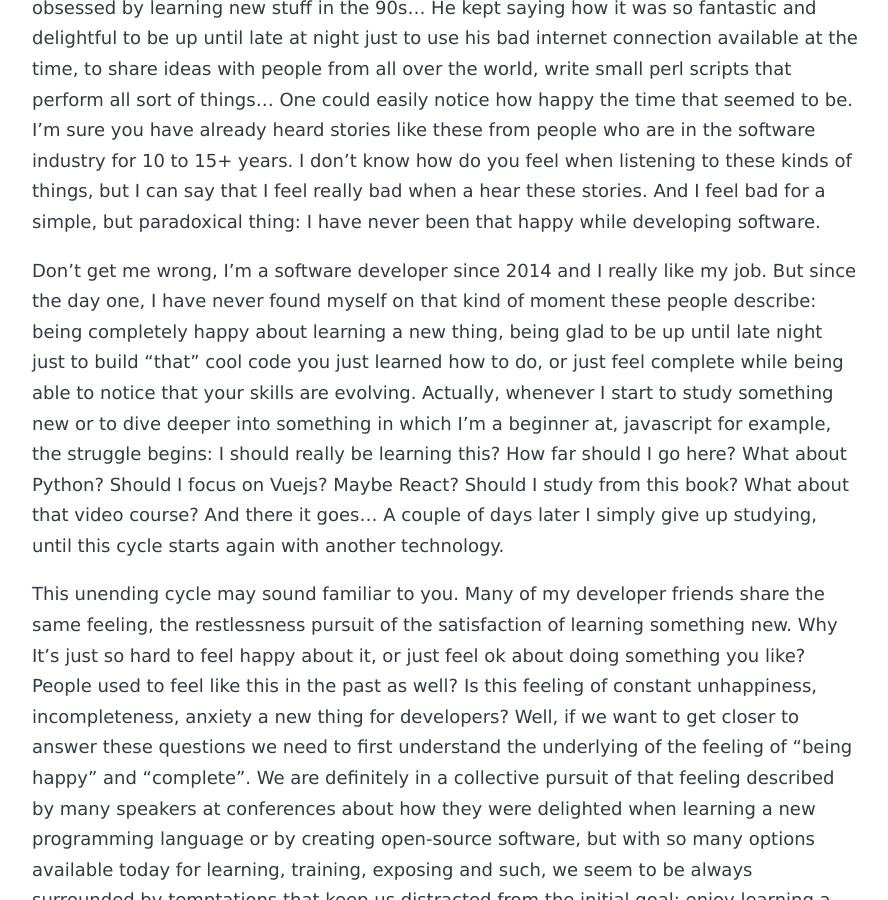
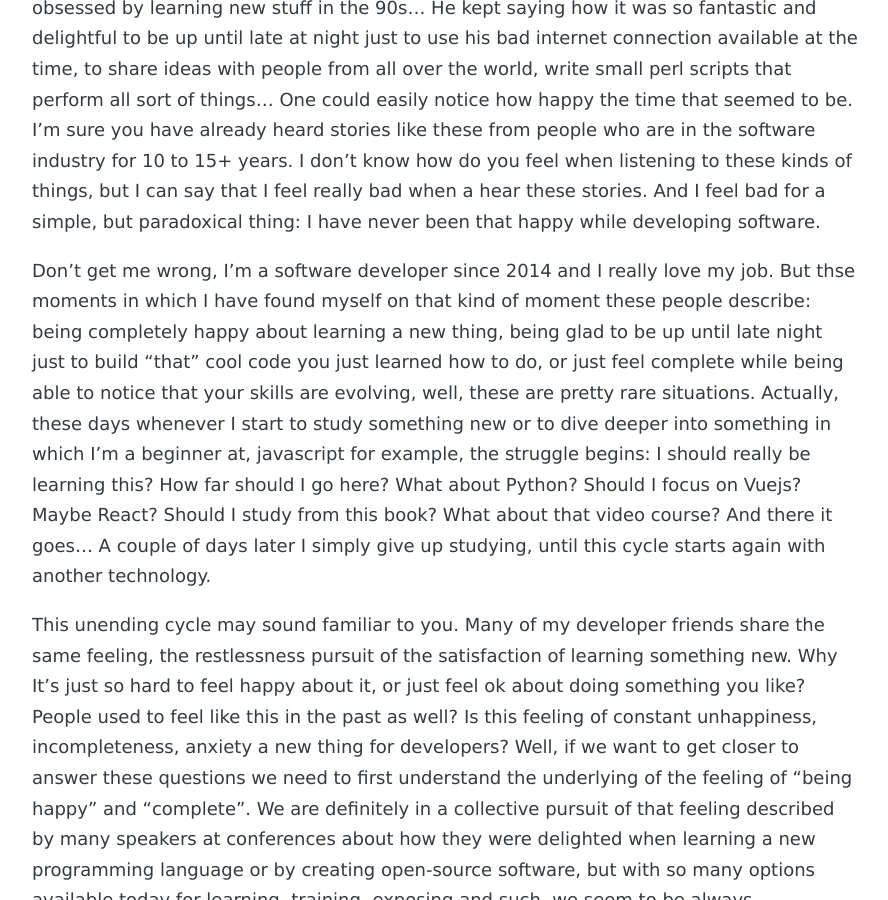
Before and after one commit to andreybleme/andreybleme.github.io, a Jekyll site: the page built from _posts/2020-02-08-the-joy-of-learning-new-stuff-has-been-stolen.markdown, in a window 1280 px wide and 900 px high, scrolled down 360 px. Shown: the whole window, without its empty margins (194-1082 px from the left). Built offline with Jekyll 4.4.1, drawn with Linux system fonts in a browser that asks for light colours; nearby versions of some CDN libraries; some web fonts are replaced; comment, search, counter and statistics services are not loaded.

Commit message:
Update post

```diff
--- a/_posts/2020-02-08-the-joy-of-learning-new-stuff-has-been-stolen.markdown
+++ b/_posts/2020-02-08-the-joy-of-learning-new-stuff-has-been-stolen.markdown
@@ -10,7 +10,7 @@ share: true
 
 I have recently watched a talk from a guy that started his lecture reminding how he was so obsessed by learning new stuff in the 90s… He kept saying how it was so fantastic and delightful to be up until late at night just to use his bad internet connection available at the time, to share ideas with people from all over the world, write small perl scripts that perform all sort of things… One could easily notice how happy the time that seemed to be. I’m sure you have already heard stories like these from people who are in the software industry for 10 to 15+ years. I don’t know how do you feel when listening to these kinds of things, but I can say that I feel really bad when a hear these stories. And I feel bad for a simple, but paradoxical thing: I have never been that happy while developing software.
 
-Don’t get me wrong, I’m a software developer since 2014 and I really like my job. But since the day one, I have never found myself on that kind of moment these people describe: being completely happy about learning a new thing, being glad to be up until late night just to build “that” cool code you just learned how to do, or just feel complete while being able to notice that your skills are evolving. Actually, whenever I start to study something new or to dive deeper into something in which I’m a beginner at, javascript for example, the struggle begins: I should really be learning this? How far should I go here? What about Python? Should I focus on Vuejs? Maybe React? Should I study from this book? What about that video course? And there it goes… A couple of days later I simply give up studying, until this cycle starts again with another technology.
+Don’t get me wrong, I’m a software developer since 2014 and I really love my job. But thse moments in which I have found myself on that kind of moment these people describe: being completely happy about learning a new thing, being glad to be up until late night just to build “that” cool code you just learned how to do, or just feel complete while being able to notice that your skills are evolving, well, these are pretty rare situations. Actually, these days whenever I start to study something new or to dive deeper into something in which I’m a beginner at, javascript for example, the struggle begins: I should really be learning this? How far should I go here? What about Python? Should I focus on Vuejs? Maybe React? Should I study from this book? What about that video course? And there it goes… A couple of days later I simply give up studying, until this cycle starts again with another technology.
 
 This unending cycle may sound familiar to you. Many of my developer friends share the same feeling, the restlessness pursuit of the satisfaction of learning something new. Why It’s just so hard to feel happy about it, or just feel ok about doing something you like? People used to feel like this in the past as well? Is this feeling of constant unhappiness, incompleteness, anxiety a new thing for developers? Well, if we want to get closer to answer these questions we need to first understand the underlying of the feeling of “being happy” and “complete”. We are definitely in a collective pursuit of that feeling described by many speakers at conferences about how they were delighted when learning a new programming language or by creating open-source software, but with so many options available today for learning, training, exposing and such, we seem to be always surrounded by temptations that keep us distracted from the initial goal: enjoy learning a new skill. In order to get rid of that feeling or at least to get a bit further from it, let’s try to enlighten some aspects of our everyday life that relates to our sense of happiness about learning and evolving as software developers.
 
```
